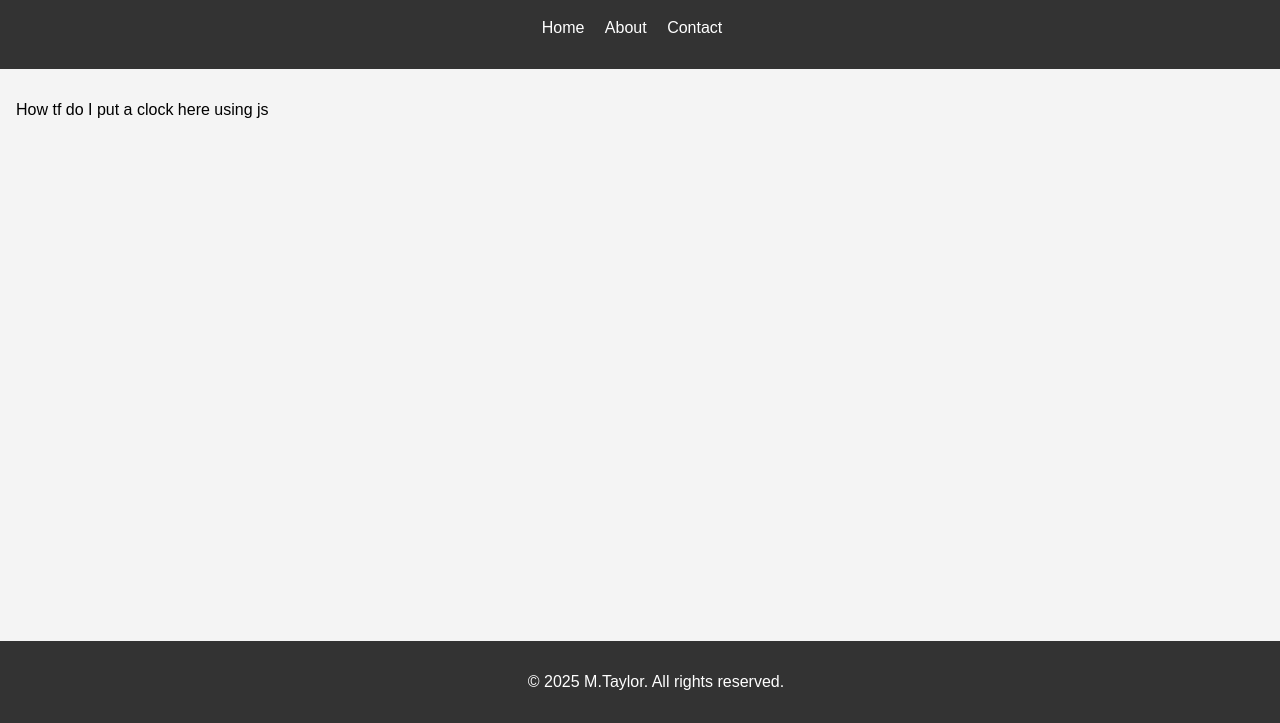
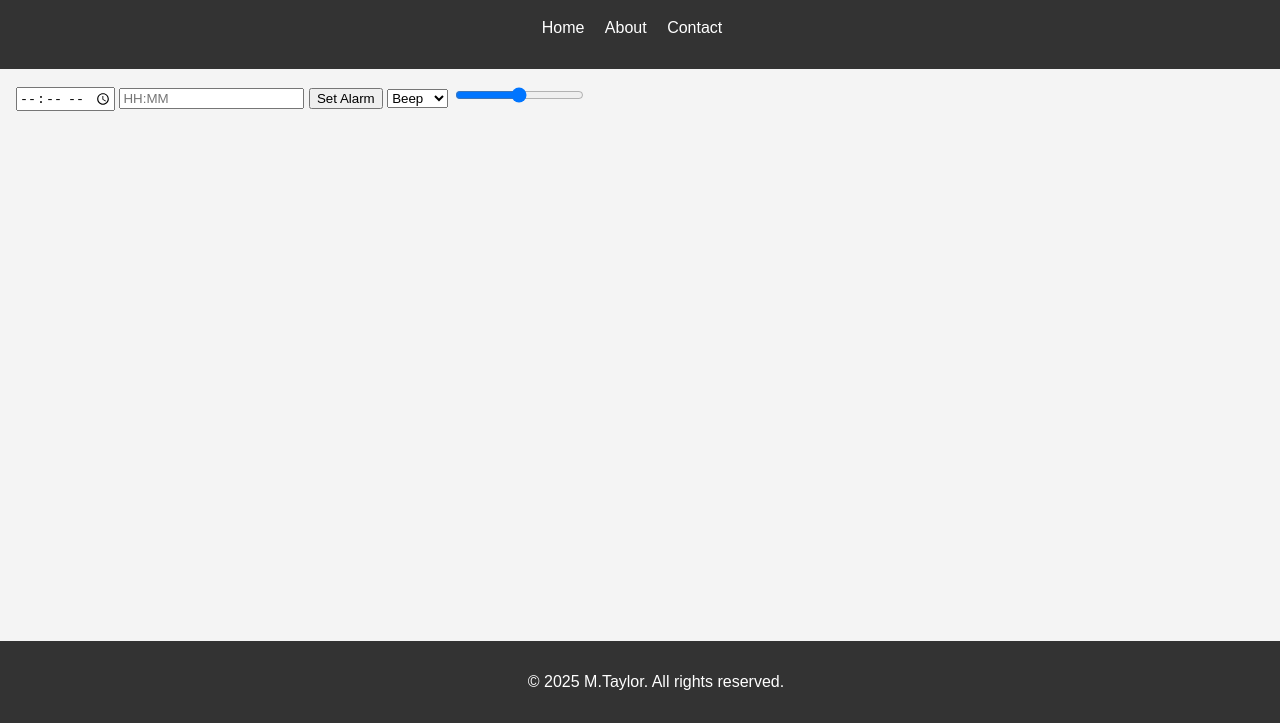
Before and after one commit to Taylor-cyber/web-metgang, a plain HTML site: page index.html in a window 1280 px wide. Shown: the part 77-800 px from the top of the page. Drawn offline with Linux system fonts and the light colour scheme.

Commit message:
Update index.html
Hmm what does this do

```diff
--- a/index.html
+++ b/index.html
@@ -19,7 +19,19 @@
     </header>
     <main>
         <section>
-  <p> How tf do I put a clock here using js</p>
+  <input type="time" id="alarmTime">
+<input type="text" id="manualTime" placeholder="HH:MM">
+<button onclick="setAlarm()">Set Alarm</button>
+
+<select id="soundSelect">
+  <option value="sound1.mp3">Beep</option>
+  <option value="sound2.mp3">Chime</option>
+</select>
+
+<input type="range" id="volumeControl" min="0" max="1" step="0.01">
+
+<ul id="alarmList"></ul>
+
         </section>
     </main>
     <footer>
```
